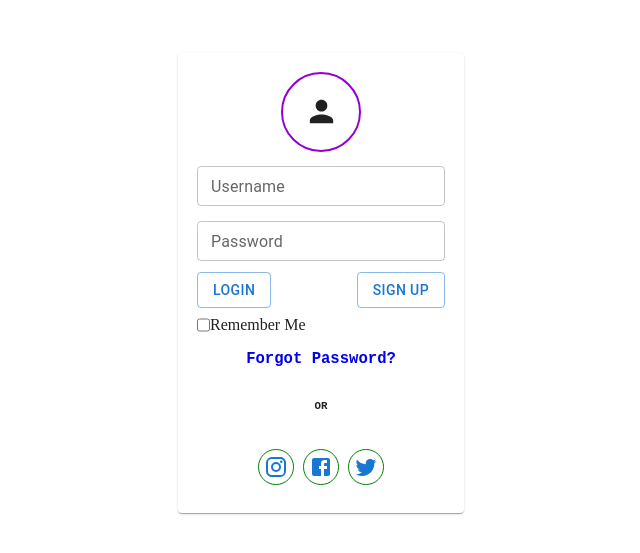
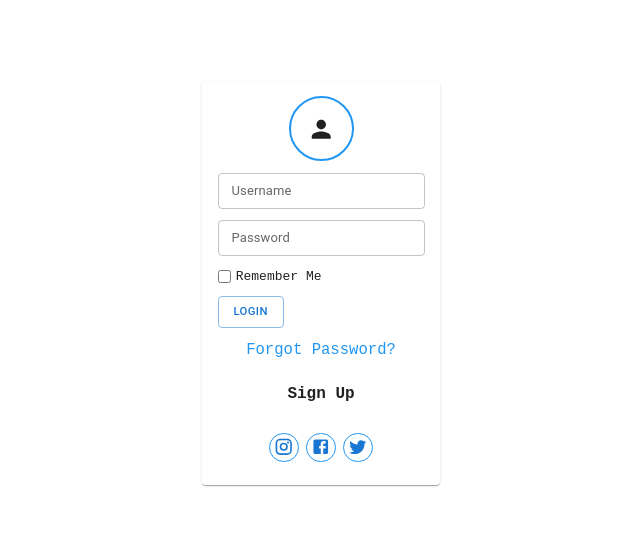
Before and after one commit to barasami/Login-Page, a React (Create React App) app: page / in a window 1280 px wide. Shown: the part 117-670 px from the top of the page, without its empty margins (319-959 px from the left). Built offline with nearby package versions, Linux system fonts and the light colour scheme.

Commit message:
modified page

```diff
--- a/src/Loginpg/Login.css
+++ b/src/Loginpg/Login.css
@@ -2,6 +2,7 @@
     padding: 0px;
     margin: 0px;
     box-sizing: border-box;
+    font-family:monospace ;
 }
 .title{
     display: flex;
@@ -15,6 +16,7 @@
 }
 .alternative{
     font-family: monospace;
+    font-size: large;
 
 }
 .link{
@@ -22,20 +24,20 @@
     align-items: center;
     justify-content: center;
     text-decoration: none;
-    font-weight: bold;
+    font-weight: lighter;
     font-family:monospace;
     font-size: larger;
+    color:#2196f3;
 
 }
 .person{
     height: 5em;
     width: 5em;
     border-radius: 50%;
-    /* background-color:#1de9b6; */
     display: flex;
     align-items: center;
     justify-content: center;
-    border: 2px solid darkviolet;
+    border: 2px solid #2196f3;
 }
 .log_person{
     display: flex;
@@ -51,15 +53,21 @@
 
 }
 .remember_me{
-    margin-top: .5em;
+    margin-top: 1em;
+}
+.login{
+
+
 }
 .remember{
     display: flex;
 }
+.text{
+    margin-left: .4em;
+    font-family:monospace ;
+}
 .btn{
-    margin-top: .7em;
-    display: flex;
-    justify-content: space-between;
+    margin-top: .9em;
 }
 .f_password{
     margin-top: 1em;
@@ -77,7 +85,7 @@
 .instalink{
     padding: .3em;
     border-radius: 50%;
-    border: 1px solid green;
+    border: 1px solid #2196f3;
     margin: .3em;
     display: flex;
     align-items: center;
@@ -87,7 +95,7 @@
 .facebooklink{
     padding: .3em;
     border-radius: 50%;
-    border: 1px solid green;
+    border: 1px solid #2196f3;
     margin: .3em;
     display: flex;
     align-items: center;
@@ -97,7 +105,7 @@
 .twitterlink{
     padding: .3em;
     border-radius: 50%;
-    border: 1px solid green;
+    border: 1px solid #2196f3;
     margin: .3em;
     display: flex;
     align-items: center;
@@ -106,13 +114,13 @@
 }
 .twitterlink:active,.twitterlink:hover{
     transform: translateY(-1em);
-    border: 2px solid seagreen;
+    border: 1.5px solid #2196f3;
 }
 .facebooklink:active,.facebooklink:hover{
     transform: translateY(-1em);
-    border: 2px solid seagreen;
+    border: 1.5px solid #2196f3;
 }
 .instalink:active,.instalink:hover{
     transform: translateY(-1em);
-    border: 2px solid seagreen;
+    border: 1.5px solid #2196f3;
 }
--- a/src/Loginpg/Login.js
+++ b/src/Loginpg/Login.js
@@ -32,22 +32,17 @@ function Login() {
             type='password'
             />
         </div>
+        <div className='remember_me'>
+            <div className='remember'>
+                <input type="checkbox"/>
+                <p className='text'>Remember Me</p>
+            </div>
+       </div>
        <div className='btn'>
-            <div>
+            <div className='login'>
                 <Button variant="outlined" color="primary">
                     Login
                 </Button>
-            </div>
-            <div>
-                <Button variant="outlined" color="primary">
-                    Sign Up
-                </Button>
-            </div>
-       </div>
-       <div className='remember_me'>
-            <div className='remember'>
-                <input type="checkbox"/>
-                <p>Remember Me</p>
             </div>
        </div>
        <div className='f_password'>
@@ -55,7 +50,7 @@ function Login() {
        </div>
        <div className='option_two'>
             <div className='title'>
-                <h5 className='alternative'>OR</h5>
+                <h5 className='alternative'>Sign Up</h5>
             </div>
             <div className='icon'>
                 <div className='instalink'>
```
